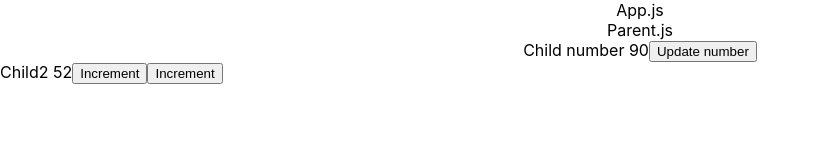
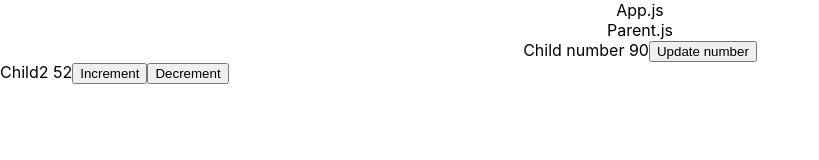
Before and after one commit to sajid-khan-afridi/class5-6, a React (Create React App) app: page / in a window 1280 px wide. Shown: the top 160 px of the page, without its empty margins (0-819 px from the left). Built offline with nearby package versions, Linux system fonts and the light colour scheme.

Commit message:
update decrement

```diff
--- a/src/Child2.js
+++ b/src/Child2.js
@@ -8,7 +8,7 @@ export default function Child2() {
         <div>
             Child2 {state}
             <button onClick={()=>{dispatch({type:'INCREMENT',val:5})}}>Increment</button>
-            <button onClick={()=>{dispatch({type: 'DECREMENT',val:5})}}>Increment</button>
+            <button onClick={()=>{dispatch({type: 'DECREMENT',val:5})}}>Decrement</button>
         </div>
     )
 }
```
Also changed, not shown: 1 other file (tests, documents, lock files or other folders).
